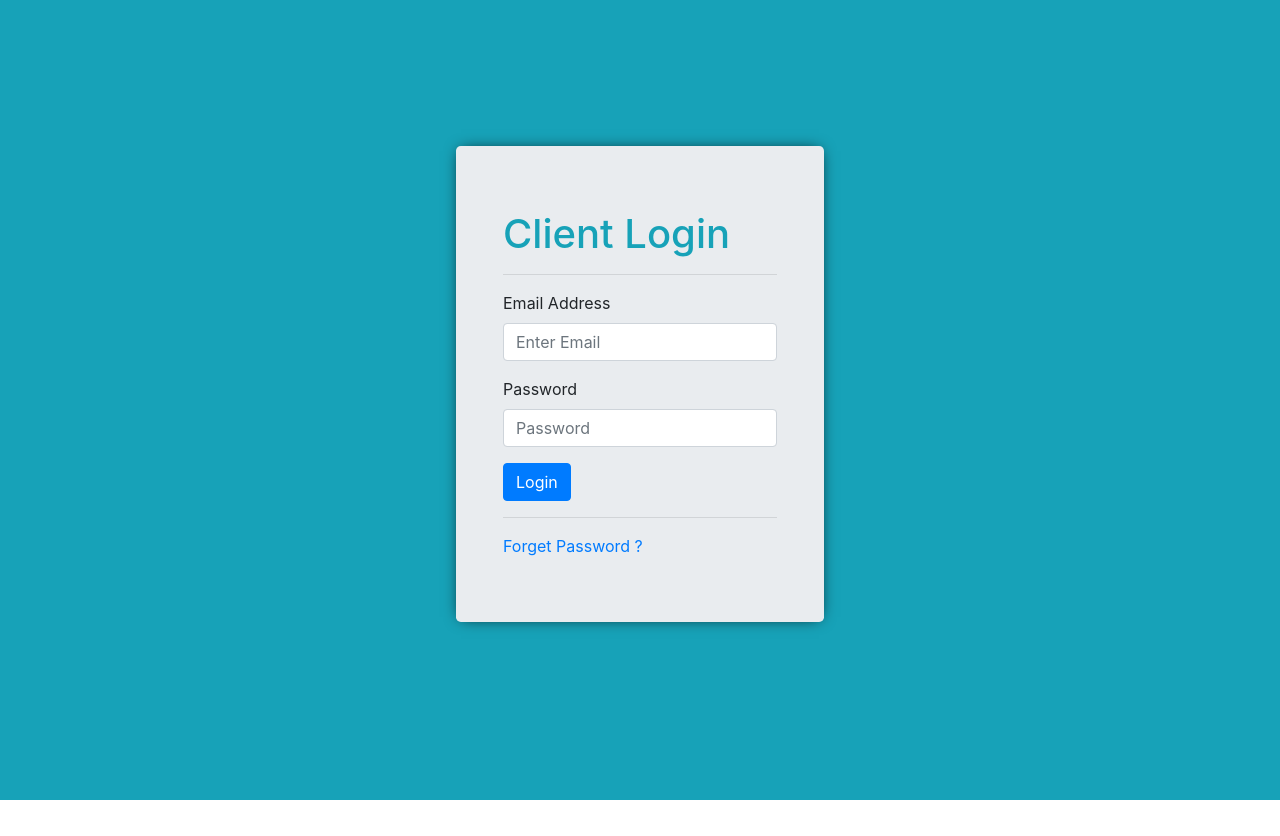
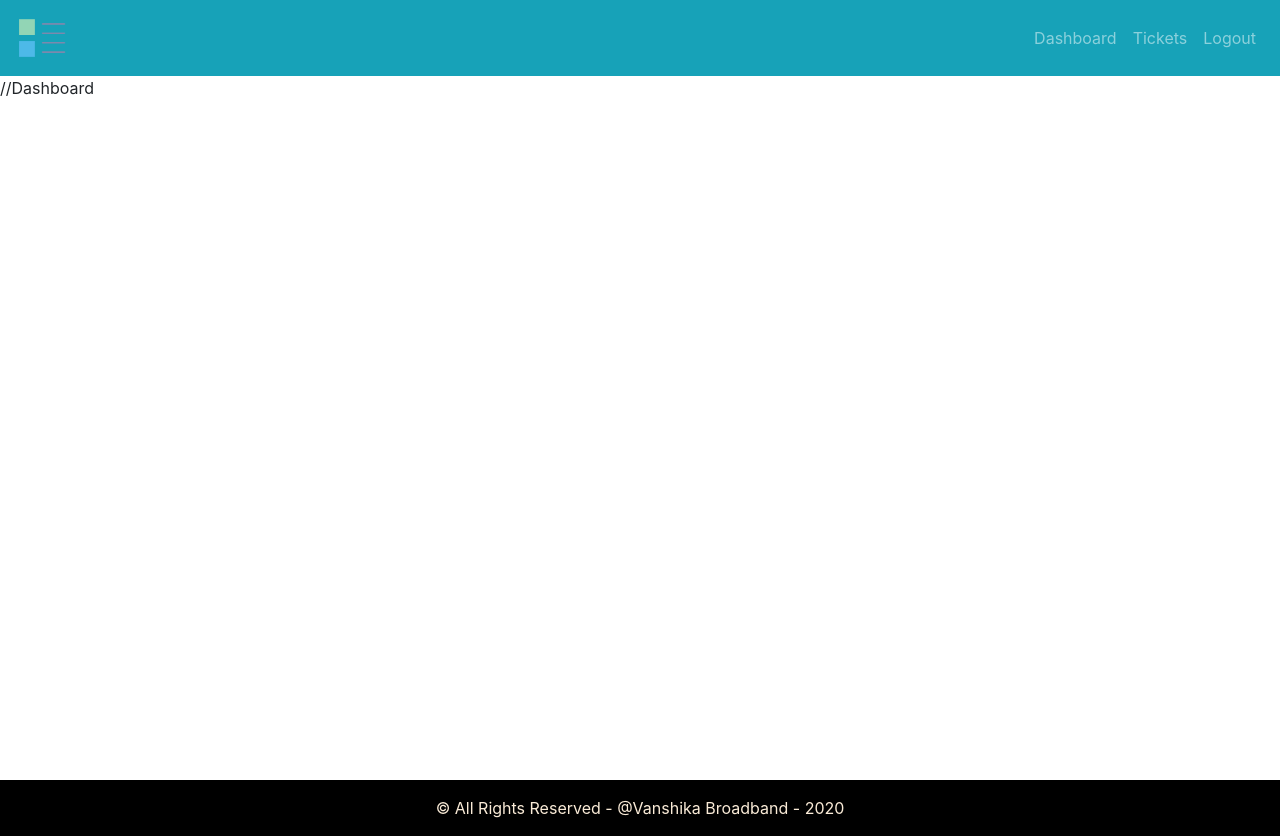
Before and after one commit to Varu98/vanshika_frontend, a React (Create React App) app: page / in a window 1280 px wide. Before the commit the page ends 800 px from the top, so only its background shows below. Built offline with nearby package versions, Linux system fonts and the light colour scheme.

Commit message:
Add Layout

```diff
--- a/src/App.css
+++ b/src/App.css
@@ -0,0 +1,21 @@
+.default-layout {
+  display: gird;
+  grid-template-rows: 80px auto 3rem;
+  grid-template-areas:
+    "header"
+    "footer"
+    "main";
+}
+header {
+  grid-area: header;
+}
+main {
+  grid-area: main;
+  min-height: 88vh;
+}
+footer {
+  grid-area: footer;
+  background-color: black;
+  color: antiquewhite;
+  padding: 1rem;
+}
--- a/src/App.js
+++ b/src/App.js
@@ -1,12 +1,14 @@
 import React from "react";
 import "./App.css";
+import { DefaultLayout } from "./components/layout/DefaultLayout";
 
 import { Entry } from "./pages/entry/Entry.page";
 
 function App() {
   return (
     <div className="App">
-      <Entry />
+      {/* <Entry /> */}
+      <DefaultLayout>//Dashboard</DefaultLayout>
     </div>
   );
 }
--- /dev/null
+++ b/src/components/layout/DefaultLayout.js
@@ -0,0 +1,19 @@
+import React from "react";
+import { Header } from "../layout/partial/Header.comp";
+import { Footer } from "../layout/partial/Footer.comp";
+
+export const DefaultLayout = ({ children }) => {
+  return (
+    <div className="default-layout">
+      <header className="header">
+        <Header />
+      </header>
+
+      <main className="main">{children}</main>
+
+      <footer className="footer">
+        <Footer />
+      </footer>
+    </div>
+  );
+};
--- /dev/null
+++ b/src/components/layout/partial/Footer.comp.js
@@ -0,0 +1,9 @@
+import React from "react";
+
+export const Footer = () => {
+  return (
+    <div className="text-center copyright">
+      &copy; All Rights Reserved - @Vanshika Broadband - 2020
+    </div>
+  );
+};
--- /dev/null
+++ b/src/components/layout/partial/Header.comp.js
@@ -0,0 +1,21 @@
+import React from "react";
+import { Navbar, Nav } from "react-bootstrap";
+import logo from "../../../assets/img/logo.png";
+
+export const Header = () => {
+  return (
+    <Navbar collapseOnSelect bg="info" variant="dark" expand="md">
+      <Navbar.Brand>
+        <img src={logo} alt="logo" width="50px" />
+      </Navbar.Brand>
+      <Navbar.Toggle aria-controls="basic-navbar-nav" />
+      <Navbar.Collapse id="basic-navbar-nav">
+        <Nav className="ml-auto">
+          <Nav.Link href="/dashboard">Dashboard</Nav.Link>
+          <Nav.Link href="/dashboard">Tickets</Nav.Link>
+          <Nav.Link href="/dashboard">Logout</Nav.Link>
+        </Nav>
+      </Navbar.Collapse>
+    </Navbar>
+  );
+};
```
Also changed, not shown: src/assets/img/logo.png (added).
